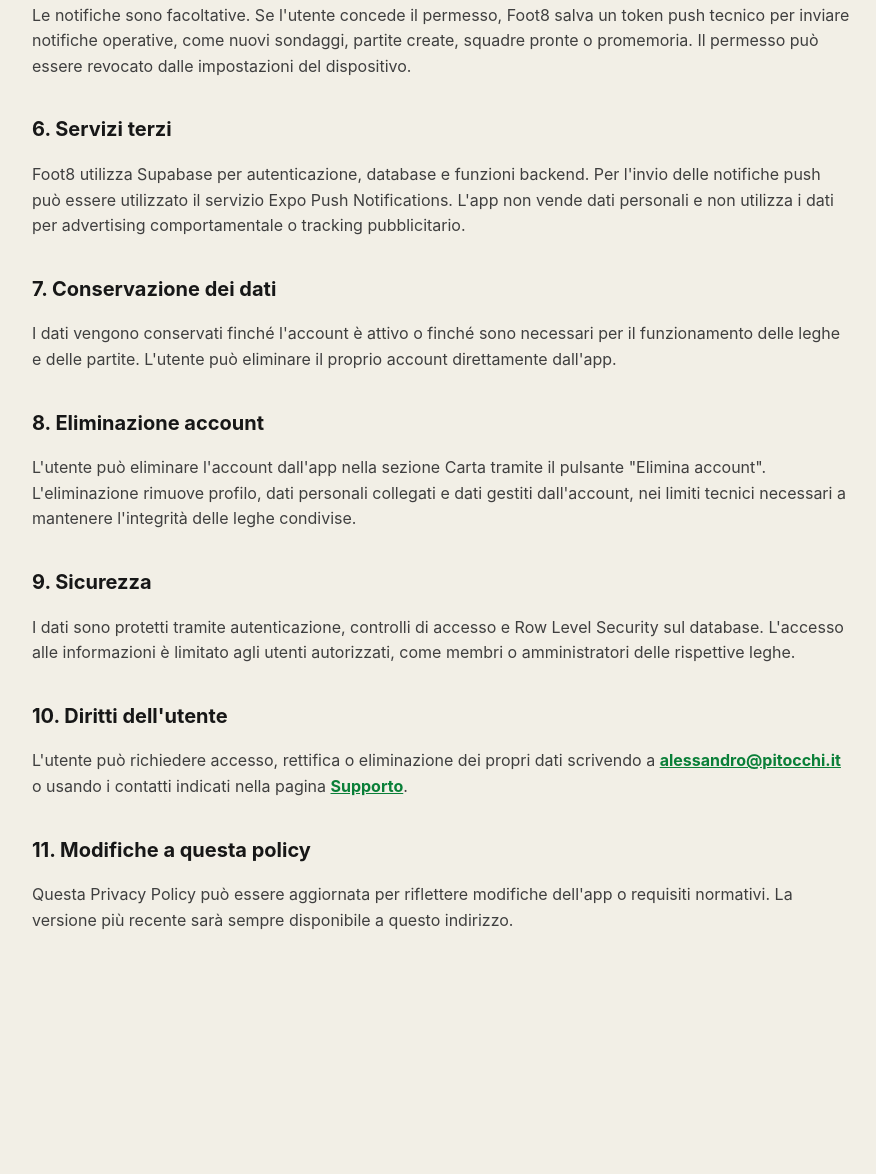
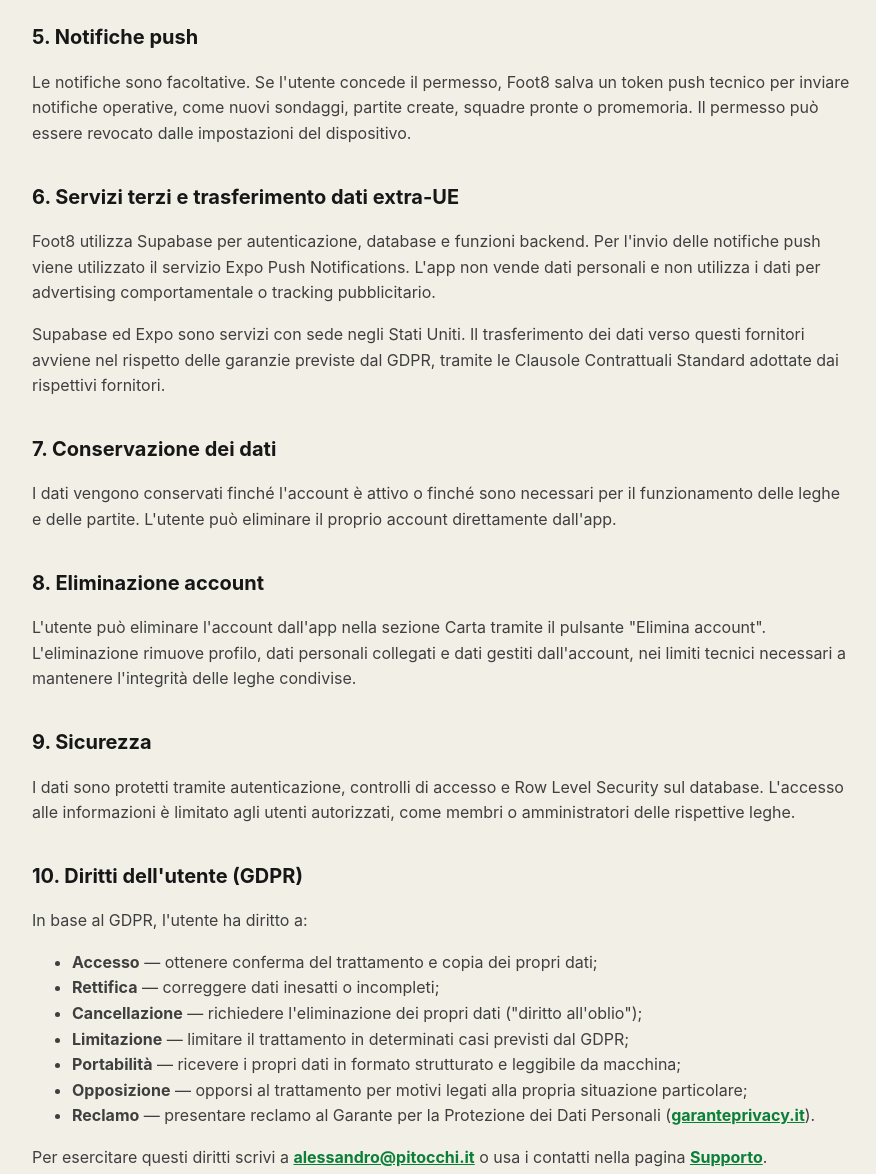
Before and after one commit to alessandropitocchi/foot8-pages, a plain HTML site: page privacy.html in a window 1280 px wide. Shown: the part 1235-2409 px from the top of the page, without its empty margins (198-1074 px from the left). Before the commit the page ends 2248 px from the top, so only its background shows below. Drawn offline with Linux system fonts and the light colour scheme.

Commit message:
update policy

```diff
--- a/privacy.html
+++ b/privacy.html
@@ -40,7 +40,7 @@
         <li>statistiche sportive calcolate dall'app, come presenze, vittorie, gol, MVP e OVR.</li>
       </ul>
 
-      <h2>3. Finalità del trattamento</h2>
+      <h2>3. Finalità e base giuridica del trattamento</h2>
       <p>I dati vengono utilizzati per:</p>
       <ul>
         <li>creare e gestire l'account;</li>
@@ -49,6 +49,7 @@
         <li>gestire sondaggi, presenze, risultati e formazioni;</li>
         <li>inviare notifiche relative a sondaggi, partite e promemoria, solo se autorizzate.</li>
       </ul>
+      <p>La base giuridica del trattamento è l'esecuzione del contratto (art. 6.1.b GDPR) per i dati necessari al funzionamento dell'app, e il consenso dell'utente (art. 6.1.a GDPR) per l'invio di notifiche push.</p>
 
       <h2>4. Visibilità dei dati</h2>
       <p>I dati di una lega sono visibili agli altri membri della stessa lega. Ad esempio, i membri possono vedere nomi, voti nei sondaggi, presenze, risultati e statistiche collegate alla lega. I dati non sono pubblici al di fuori dell'app.</p>
@@ -56,8 +57,9 @@
       <h2>5. Notifiche push</h2>
       <p>Le notifiche sono facoltative. Se l'utente concede il permesso, Foot8 salva un token push tecnico per inviare notifiche operative, come nuovi sondaggi, partite create, squadre pronte o promemoria. Il permesso può essere revocato dalle impostazioni del dispositivo.</p>
 
-      <h2>6. Servizi terzi</h2>
-      <p>Foot8 utilizza Supabase per autenticazione, database e funzioni backend. Per l'invio delle notifiche push può essere utilizzato il servizio Expo Push Notifications. L'app non vende dati personali e non utilizza i dati per advertising comportamentale o tracking pubblicitario.</p>
+      <h2>6. Servizi terzi e trasferimento dati extra-UE</h2>
+      <p>Foot8 utilizza Supabase per autenticazione, database e funzioni backend. Per l'invio delle notifiche push viene utilizzato il servizio Expo Push Notifications. L'app non vende dati personali e non utilizza i dati per advertising comportamentale o tracking pubblicitario.</p>
+      <p>Supabase ed Expo sono servizi con sede negli Stati Uniti. Il trasferimento dei dati verso questi fornitori avviene nel rispetto delle garanzie previste dal GDPR, tramite le Clausole Contrattuali Standard adottate dai rispettivi fornitori.</p>
 
       <h2>7. Conservazione dei dati</h2>
       <p>I dati vengono conservati finché l'account è attivo o finché sono necessari per il funzionamento delle leghe e delle partite. L'utente può eliminare il proprio account direttamente dall'app.</p>
@@ -68,8 +70,18 @@
       <h2>9. Sicurezza</h2>
       <p>I dati sono protetti tramite autenticazione, controlli di accesso e Row Level Security sul database. L'accesso alle informazioni è limitato agli utenti autorizzati, come membri o amministratori delle rispettive leghe.</p>
 
-      <h2>10. Diritti dell'utente</h2>
-      <p>L'utente può richiedere accesso, rettifica o eliminazione dei propri dati scrivendo a <a href="mailto:alessandro@pitocchi.it">alessandro@pitocchi.it</a> o usando i contatti indicati nella pagina <a href="./support.html">Supporto</a>.</p>
+      <h2>10. Diritti dell'utente (GDPR)</h2>
+      <p>In base al GDPR, l'utente ha diritto a:</p>
+      <ul>
+        <li><strong>Accesso</strong> — ottenere conferma del trattamento e copia dei propri dati;</li>
+        <li><strong>Rettifica</strong> — correggere dati inesatti o incompleti;</li>
+        <li><strong>Cancellazione</strong> — richiedere l'eliminazione dei propri dati ("diritto all'oblio");</li>
+        <li><strong>Limitazione</strong> — limitare il trattamento in determinati casi previsti dal GDPR;</li>
+        <li><strong>Portabilità</strong> — ricevere i propri dati in formato strutturato e leggibile da macchina;</li>
+        <li><strong>Opposizione</strong> — opporsi al trattamento per motivi legati alla propria situazione particolare;</li>
+        <li><strong>Reclamo</strong> — presentare reclamo al Garante per la Protezione dei Dati Personali (<a href="https://www.garanteprivacy.it" target="_blank">garanteprivacy.it</a>).</li>
+      </ul>
+      <p>Per esercitare questi diritti scrivi a <a href="mailto:alessandro@pitocchi.it">alessandro@pitocchi.it</a> o usa i contatti nella pagina <a href="./support.html">Supporto</a>.</p>
 
       <h2>11. Modifiche a questa policy</h2>
       <p>Questa Privacy Policy può essere aggiornata per riflettere modifiche dell'app o requisiti normativi. La versione più recente sarà sempre disponibile a questo indirizzo.</p>
```
